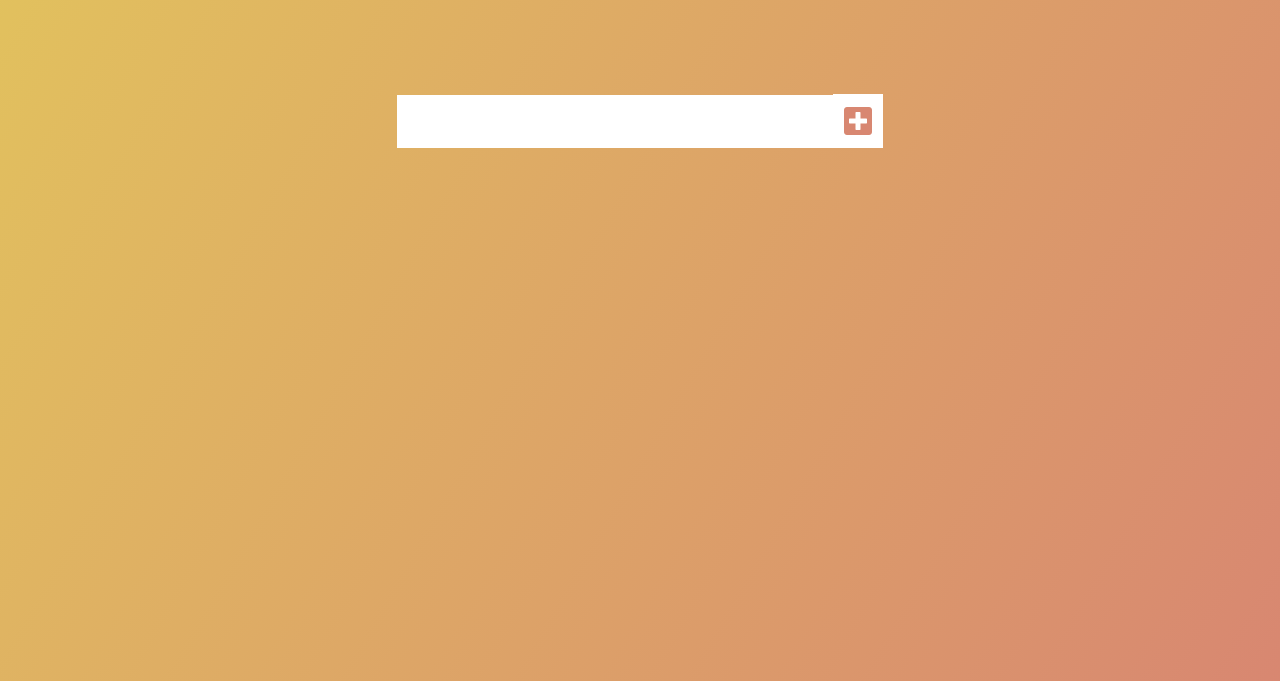
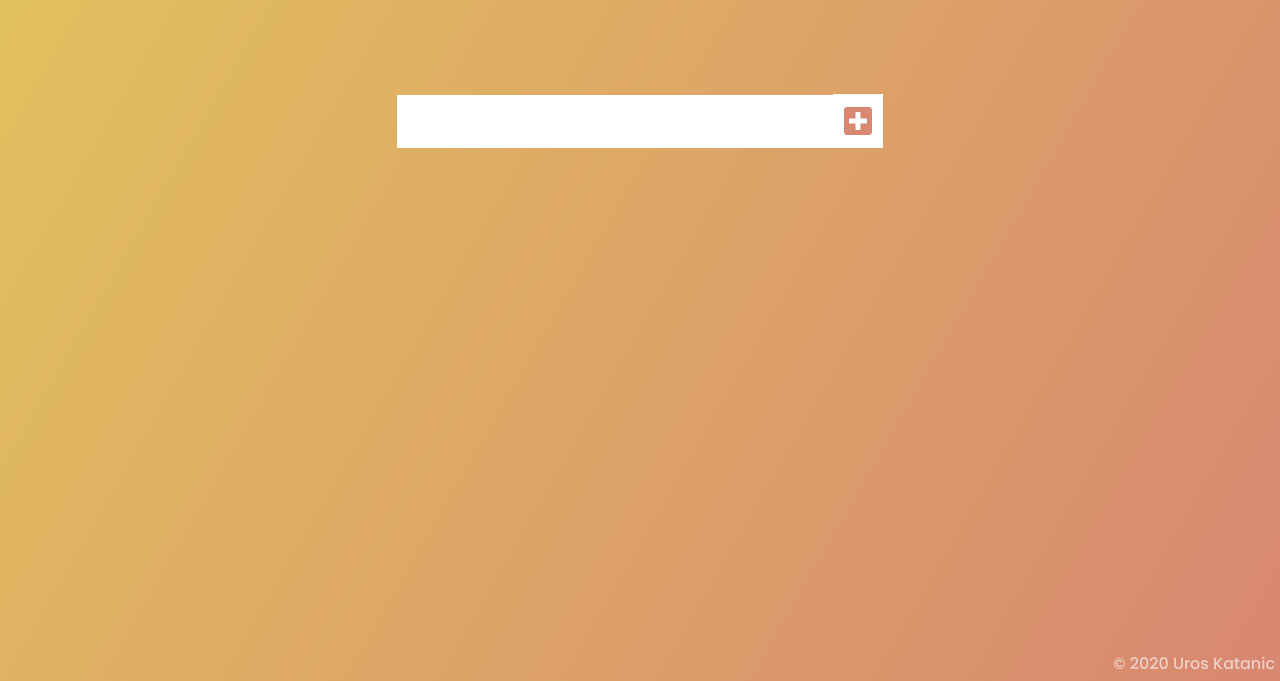
Before and after one commit to urosbmx/ToDo-list2.0, a plain HTML site: page index.html in a window 1280 px wide. Shown: the part 119-800 px from the top of the page. Drawn offline with Linux system fonts and the light colour scheme.

Commit message:
Male dorade na css i js dodat dinamicka godina

```diff
--- a/index.html
+++ b/index.html
@@ -26,6 +26,9 @@
         </ul>
 
     </div>
+    <footer class="todo-year">
+        © <span id="year"></span> Uros Katanic
+    </footer>
 
     <script src="./script.js"></script>
 </body>
--- a/script.js
+++ b/script.js
@@ -33,5 +33,9 @@ function addTodo(event) {
     todoDiv.appendChild(trashButton);
     //appedn to list
     todoList.appendChild(todoDiv);
+    //corect year
 
 }
+    var data = new Date();
+    var year = data.getFullYear();
+    document.getElementById("year").innerHTML = year;
--- a/still.css
+++ b/still.css
@@ -1,4 +1,4 @@
-* {
+*{
     margin: 0;
     padding: 0;
     box-sizing: border-box;
@@ -86,3 +86,12 @@ form button:hover {
 .complete-btn {
     background-color: rgb(66, 233, 66);
 }
+.todo-year{
+    padding: 5px;
+    text-align: right;
+    width: 100%;
+    position: fixed;
+    bottom: 0px;
+    z-index: 20;
+    opacity: 0.6;
+}
```
